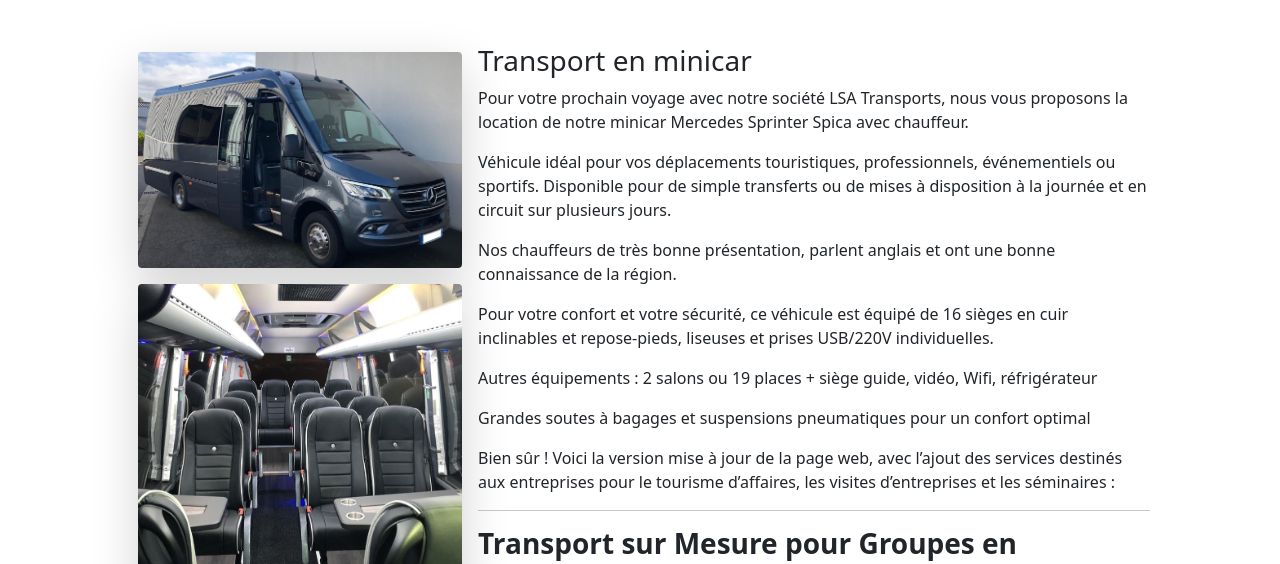
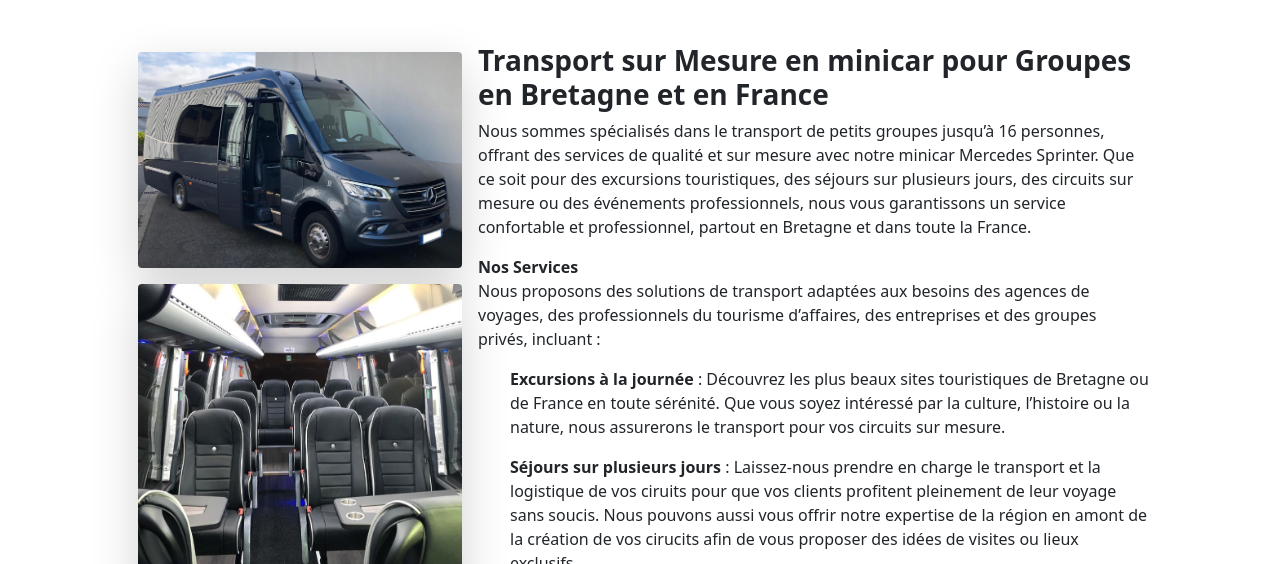
Before and after one commit to lesaffre35/lsa, a Jekyll site: the page built from pages/mini_car.md, in a window 1280 px wide and 900 px high, cut to the strip 336-900 px from the top of the window. Built offline with Jekyll 4.4.1, drawn with Linux system fonts in a browser that asks for light colours; nearby versions of some CDN libraries; some of the changed text lies outside the part shown.

Commit message:
Update mini_car.md

```diff
--- a/pages/mini_car.md
+++ b/pages/mini_car.md
@@ -8,27 +8,10 @@ picture3: "mini_car_3.jpg"
 bandeau: "mini_car_5.png"
 ---
 
-### Transport en minicar
 
-Pour votre prochain voyage avec notre société LSA Transports, nous vous proposons la location de notre minicar Mercedes Sprinter Spica avec chauffeur.
+### **Transport sur Mesure en minicar pour Groupes en Bretagne et en France**
 
-Véhicule idéal pour vos déplacements touristiques, professionnels, événementiels ou sportifs. Disponible pour de simple transferts ou de mises à disposition à la journée et en circuit sur plusieurs jours.
 
-Nos chauffeurs de très bonne présentation, parlent anglais et ont une bonne connaissance de la région.
-
-Pour votre confort et votre sécurité, ce véhicule est équipé de 16 sièges en cuir inclinables et repose-pieds, liseuses et prises USB/220V individuelles.
-
-Autres équipements : 2 salons ou 19 places + siège guide, vidéo, Wifi, réfrigérateur
-
-Grandes soutes à bagages et suspensions pneumatiques pour un confort optimal
-
-Bien sûr ! Voici la version mise à jour de la page web, avec l’ajout des services destinés aux entreprises pour le tourisme d’affaires, les visites d'entreprises et les séminaires :
-
----
-
-### **Transport sur Mesure pour Groupes en Bretagne et en France**
-
-**À propos de nous**
 Nous sommes spécialisés dans le transport de petits groupes jusqu'à 16 personnes, offrant des services de qualité et sur mesure avec notre minicar Mercedes Sprinter. Que ce soit pour des excursions touristiques, des séjours sur plusieurs jours, des circuits sur mesure ou des événements professionnels, nous vous garantissons un service confortable et professionnel, partout en Bretagne et dans toute la France.
 
 **Nos Services**
```
Also changed, not shown: other parts of pages/mini_car.md (+1 -1 lines).
